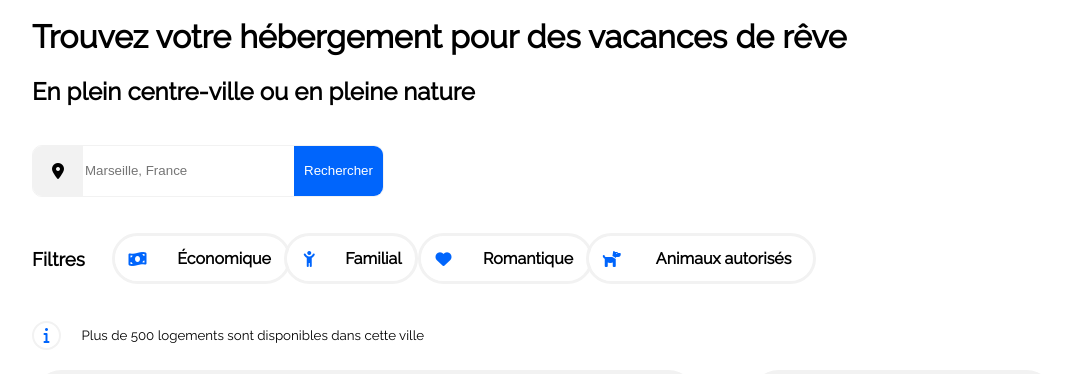
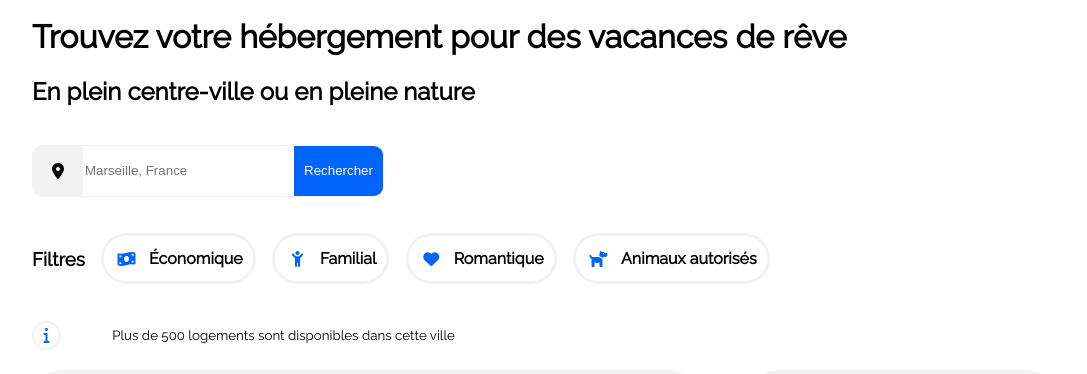
Before and after one commit to Mano-Lis/Booki, a website: page index.html in a window 1280 px wide. Shown: the part 103-477 px from the top of the page, without its empty margins (96-1183 px from the left). Drawn offline with Linux system fonts and the light colour scheme.

Commit message:
fix filters

```diff
--- a/css/style.css
+++ b/css/style.css
@@ -83,7 +83,7 @@ form
 {
     display: flex;
     justify-content: space-between;
-    width:100%;
+    width: 100%;
 }
 
 button
@@ -117,7 +117,6 @@ input
     display: flex;
     margin-top: 2%;
     margin-bottom: 2%;
-    width: 75%;
 }
 
 .filters > h3
@@ -128,16 +127,21 @@ input
 
 .filters-list
 {
-    width: 100%;
     display: flex;
-    justify-content: space-evenly;
+    justify-content: flex-start;
+    width: 80%;
 }
+
+.filters li
+{
+    margin-left: 2%;
+}
+
 
 .filters-links
 {
     display: flex;
-    justify-content: space-between;
-    width: 120%;
+    justify-content: flex-start;
     border: solid 3px var(--grey-background);
     border-radius: 45px;
     height: 45px;
@@ -148,8 +152,7 @@ input
 {
     display: flex;
     align-items: center;
-    margin-left: auto;
-    margin-right: auto;
+    margin-right: 10px;
 }
 
 .links-logo
@@ -162,7 +165,7 @@ input
 
 .info-text
 {
-    margin-left: 2%;
+    margin-left: 5%;
 }
 
 ul
@@ -417,7 +420,6 @@ footer
 {
     display: flex;
     flex-direction: column;
-    height: 100%;
 }
 
 .footer-part > ul
@@ -433,7 +435,6 @@ footer
 .footer-links
 {
     display: flex;
-    width: 80%;
     justify-content: space-around;
 }
 
@@ -450,6 +451,11 @@ footer
     }
 
     .filters
+    {
+        width: 100%;
+    }
+
+    .filters-list
     {
         width: 100%;
     }
```
